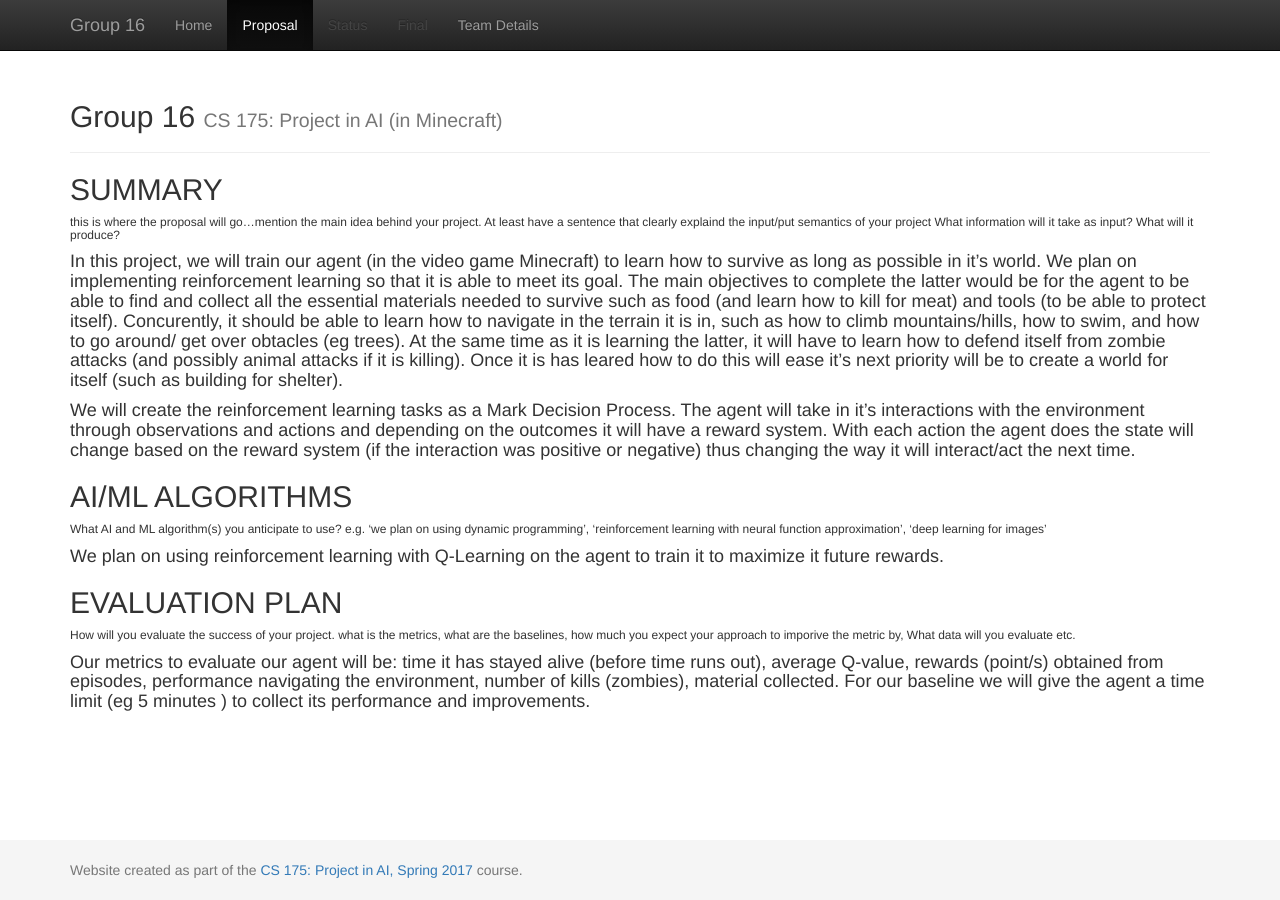
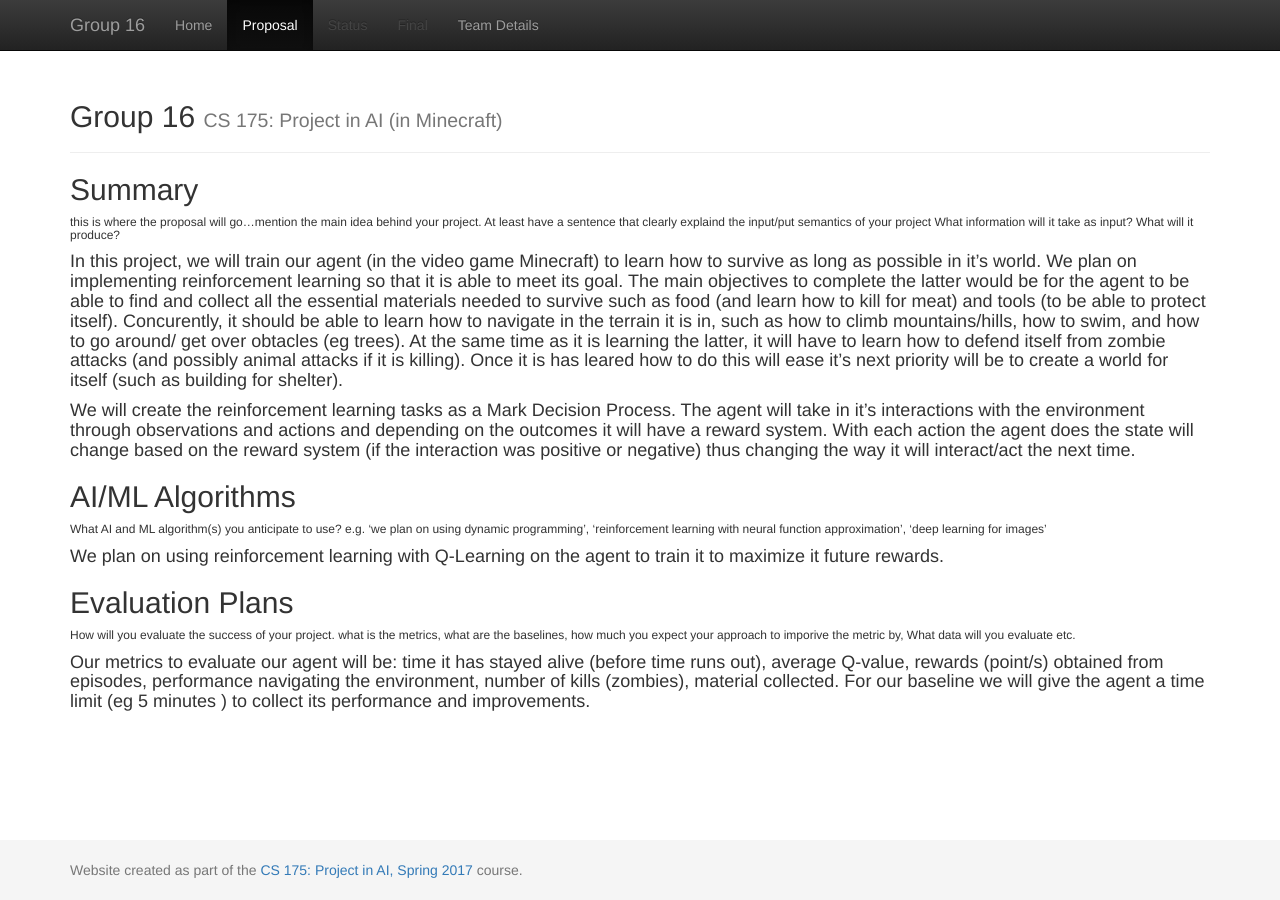
Before and after one commit to becamorin20/Group-16, a Jekyll site: the page built from docs/proposal.md, in a window 1280 px wide. Built offline with Jekyll 4.4.1, drawn with Linux system fonts in a browser that asks for light colours.

Commit message:
Update proposal.md

```diff
--- a/docs/proposal.md
+++ b/docs/proposal.md
@@ -2,15 +2,15 @@
 layout: default
 title: Proposal
 ---
-## SUMMARY
+## Summary
 ###### this is where the proposal will go...mention the main idea behind your project. At least have a sentence that clearly explaind the input/put semantics of your project What information will it take as input? What will it produce?
 #### In this project, we will train our agent (in the video game Minecraft) to learn how to survive as long as possible in it's world. We plan on implementing reinforcement learning so that it is able to meet its goal. The main objectives to complete the latter would be for the agent to be able to find and collect all the essential materials needed to survive such as food (and learn how to kill for meat) and tools (to be able to protect itself). Concurently, it should be able to learn how to navigate in the terrain it is in, such as how to climb mountains/hills, how to swim, and how to go around/ get over obtacles (eg trees). At the same time as it is learning the latter, it will have to learn how to defend itself from zombie attacks (and possibly animal attacks if it is killing). Once it is has leared how to do this will ease it's next priority will be to create a world for itself (such as building for shelter).
 #### We will create the reinforcement learning tasks as a Mark Decision Process. The agent will take in it's interactions with the environment through observations and actions and depending on the outcomes it will have a reward system. With each action the agent does the state will change based on the reward system (if the interaction was positive or negative) thus changing the way it will interact/act the next time.
 
-## AI/ML ALGORITHMS
+## AI/ML Algorithms
 ###### What AI and ML algorithm(s) you anticipate to use? e.g. 'we plan on using dynamic programming', 'reinforcement learning with neural function approximation', 'deep learning for images'
 #### We plan on using reinforcement learning with Q-Learning on the agent to train it to maximize it future rewards.
 
-## EVALUATION PLAN
+## Evaluation Plans
 ###### How will you evaluate the success of your project. what is the metrics, what are the baselines, how much you expect your approach to imporive the metric by, What data will you evaluate etc.
 #### Our metrics to evaluate our agent will be: time it has stayed alive (before time runs out), average Q-value, rewards (point/s) obtained from episodes, performance navigating the environment, number of kills (zombies), material collected. For our baseline we will give the agent a time limit (eg 5 minutes ) to collect its performance and improvements.
```
